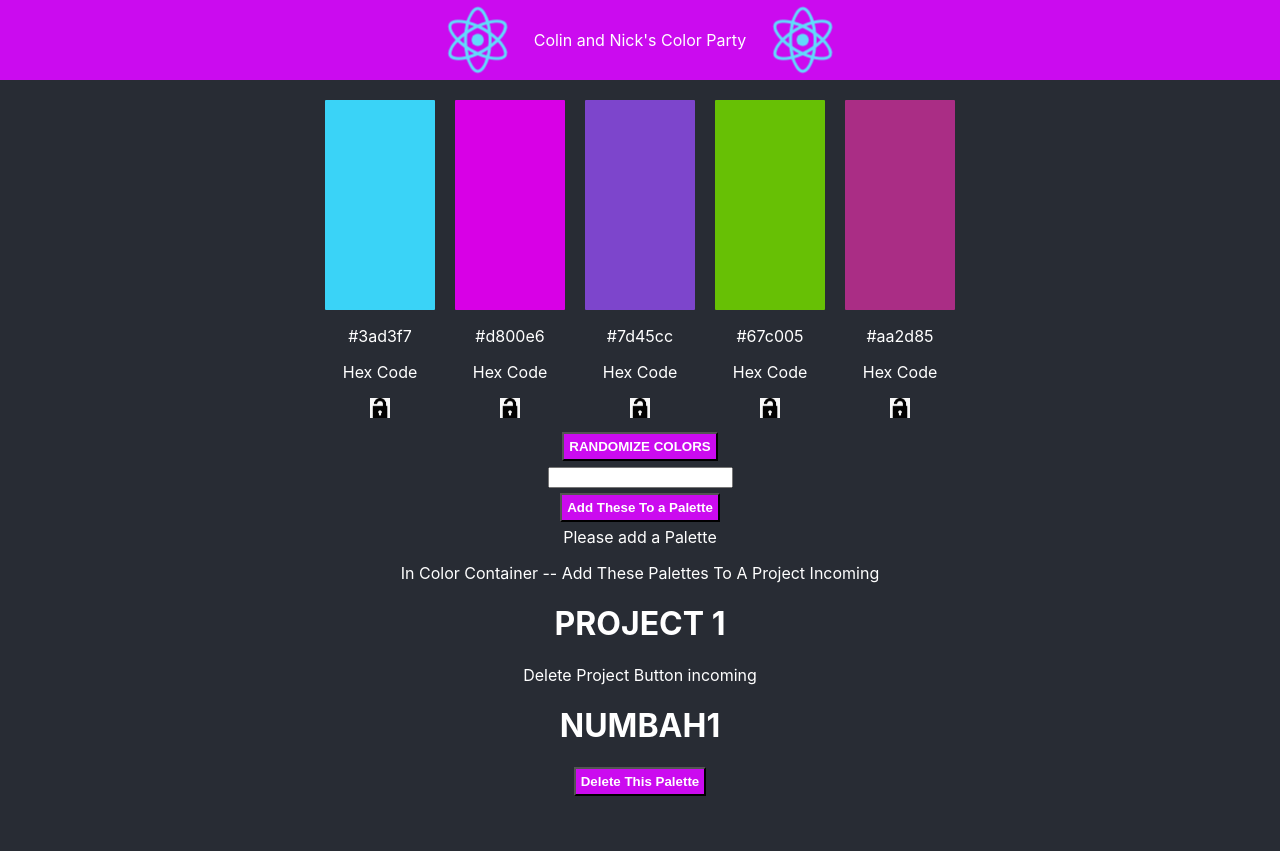
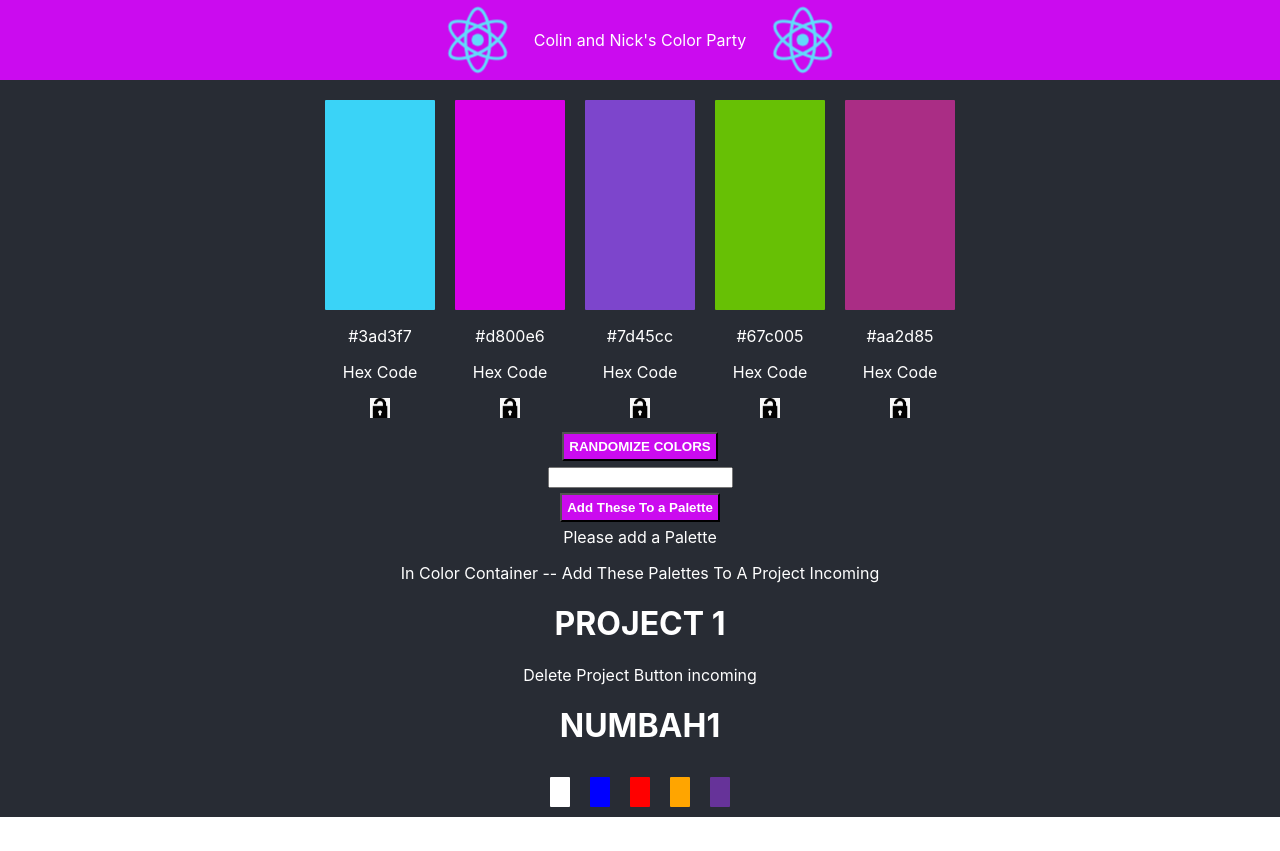
Before and after one commit to nicknist/frontend-colors, a React (Create React App) app: page / in a window 1280 px wide. After the commit the page ends 817 px from the top, so only its background shows below. Built offline with nearby package versions, Linux system fonts and the light colour scheme.

Commit message:
Update Palette and PaletteContainer for ability to use them in Project Component

```diff
--- a/src/Components/Palette/Palette.js
+++ b/src/Components/Palette/Palette.js
@@ -7,11 +7,11 @@ const Palette = ({ name, colors, deletePalette }) => {
       padding: '5px',
       width: '10px',
       height: '20px',
-      background: `${color}`,
+      background: `${color.color}`,
       borderRadius: '1px'
     }
     return (
-      <div style={ background }>
+      <div key={ color.color }style={ background }>
       </div>
     )
   })
@@ -19,7 +19,7 @@ const Palette = ({ name, colors, deletePalette }) => {
   return (
     <>
       <h1 className='white'>{name}</h1>
-      <button id={name} onClick={() => deletePalette(name)} className='randomizer'>Delete This Palette</button>
+      { deletePalette ? <button id={name} onClick={() => deletePalette(name)} className='randomizer'>Delete This Palette</button> : ''}
       <article className='palette-div'>
         {colorDivs}
       </article>
--- a/src/Components/PaletteContainer/PaletteContainer.js
+++ b/src/Components/PaletteContainer/PaletteContainer.js
@@ -4,7 +4,7 @@ import Palette from '../Palette/Palette';
 const PaletteContainer = ({ palettes, deletePalette }) => {
   return (
     <>
-      {palettes.map(palette => <Palette name={palette.name} colors={palette.colors} deletePalette={deletePalette}/>)}
+      {palettes.map(palette => <Palette key={palette.colors[0].color} name={palette.name} colors={palette.colors} deletePalette={deletePalette}/>)}
     </>
   )
 }
```
